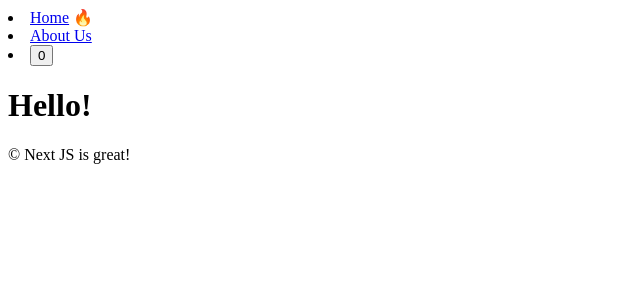
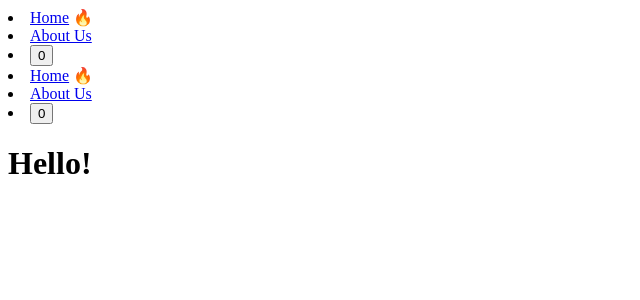
Before and after one commit to johj703/learn-nextjs14, a Next.js app: page / in a window 1280 px wide. Shown: the top 300 px of the page, without its empty margins (0-640 px from the left). Built offline with nearby package versions, Linux system fonts and the light colour scheme.

Commit message:
layout 페이지 수정

```diff
--- /dev/null
+++ b/app/about-us/company/jobs/sales/layout.tsx
@@ -0,0 +1,17 @@
+export const metadata = {
+  title: "Next.js",
+  description: "Generated by Next.js",
+};
+
+export default function SalesLayout({
+  children,
+}: {
+  children: React.ReactNode;
+}) {
+  return (
+    <div>
+      {children}
+      $$$$$
+    </div>
+  );
+}
--- a/app/layout.tsx
+++ b/app/layout.tsx
@@ -1,12 +1,20 @@
-export default function RootLayout({
-  children,
-}: {
-  children: React.ReactNode;
-}) {
+import Navigation from "../components/navigation";
+import SalesLayout from "./about-us/company/jobs/sales/layout";
+import Sales from "./about-us/company/jobs/sales/page";
+import AboutUsLayout from "./about-us/layout";
+
+export const metadata = {
+  title: "Next.js",
+  description: "Generated by Next.js",
+};
+
+export default function Layout({ children }: { children: React.ReactNode }) {
   return (
-    <div>
-      {children}
-      &copy; Next JS is great!
-    </div>
+    <html lang="en">
+      <body>
+        <Navigation />
+        {children}
+      </body>
+    </html>
   );
 }
```
